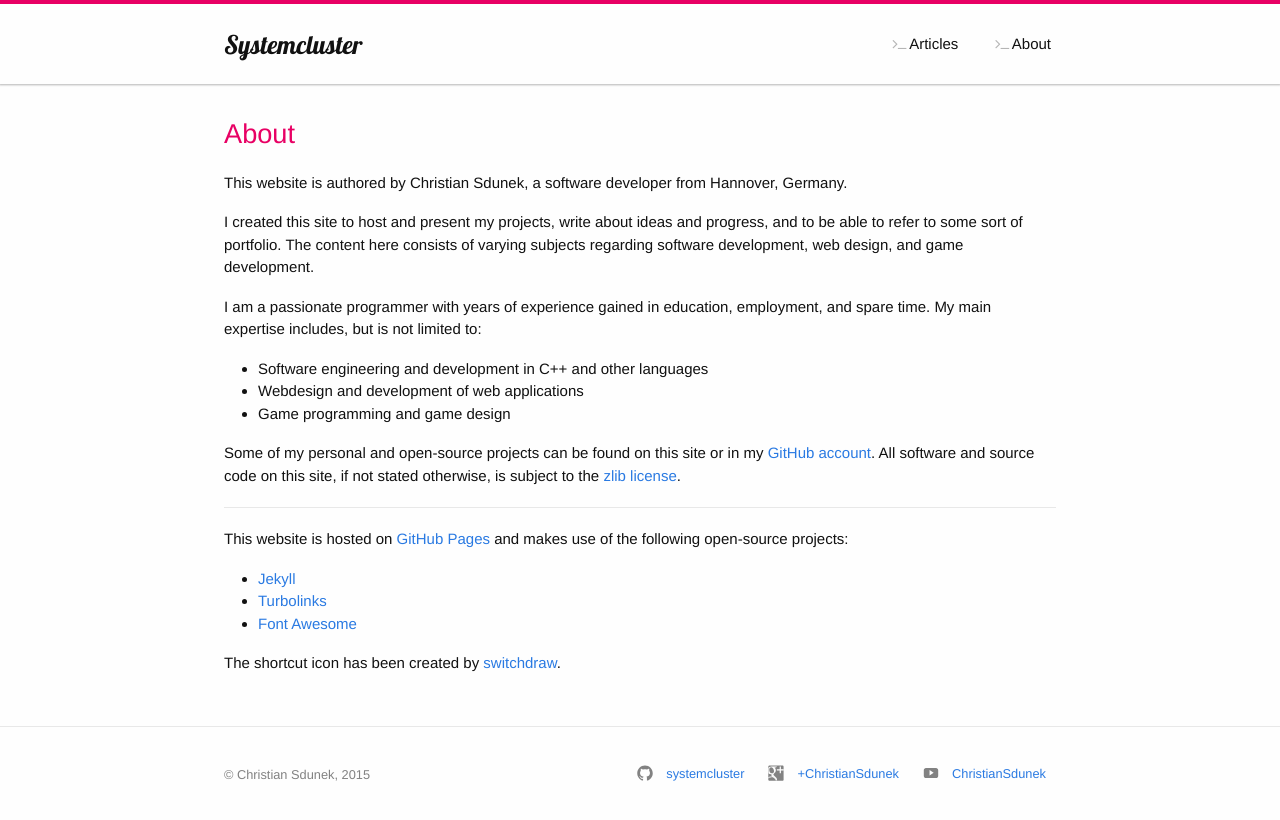
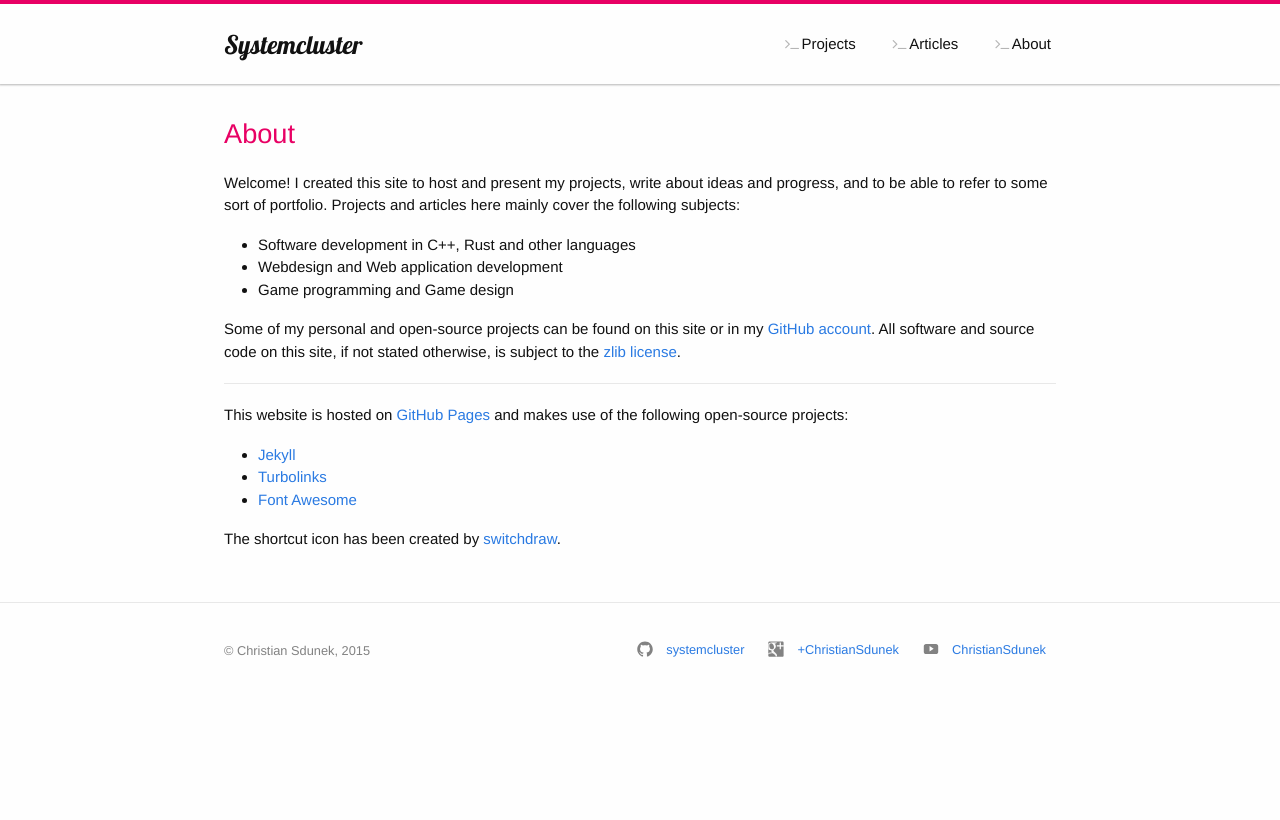
Before and after one commit to Systemcluster/systemcluster.github.io, a Jekyll site: the page built from about.md, in a window 1280 px wide. Shown: the top 820 px of the page. Built offline with Jekyll 4.4.1, drawn with Linux system fonts in a browser that asks for light colours; comment, search, counter and statistics services are not loaded.

Commit message:
Update content

```diff
--- a/about.md
+++ b/about.md
@@ -9,17 +9,11 @@ menu_title: About
 ---
 
 
-This website is authored by Christian Sdunek, a software developer from Hannover, Germany.
+Welcome! I created this site to host and present my projects, write about ideas and progress, and to be able to refer to some sort of portfolio. Projects and articles here mainly cover the following subjects:
 
-
-I created this site to host and present my projects, write about ideas and progress, and to be able to refer to some sort of portfolio. The content here consists of varying subjects regarding software development, web design, and game development.
-
-I am a passionate programmer with years of experience gained in education, employment, and spare time.
-My main expertise includes, but is not limited to:
-
-* Software engineering and development in C++ and other languages
-* Webdesign and development of web applications
-* Game programming and game design
+* Software development in C++, Rust and other languages
+* Webdesign and Web application development
+* Game programming and Game design
 
 Some of my personal and open-source projects can be found on this site or in my [GitHub account](https://github.com/systemcluster). All software and source code on this site, if not stated otherwise, is subject to the [zlib license]({{ "/license/" | prepend: site.baseurl }}).
 
```
Also changed, not shown: _posts/2015-05-12-display-image-effects-in-the-scene-view-in-unity3d.md (+1 -1 lines), index.md (+3 -0 lines).
